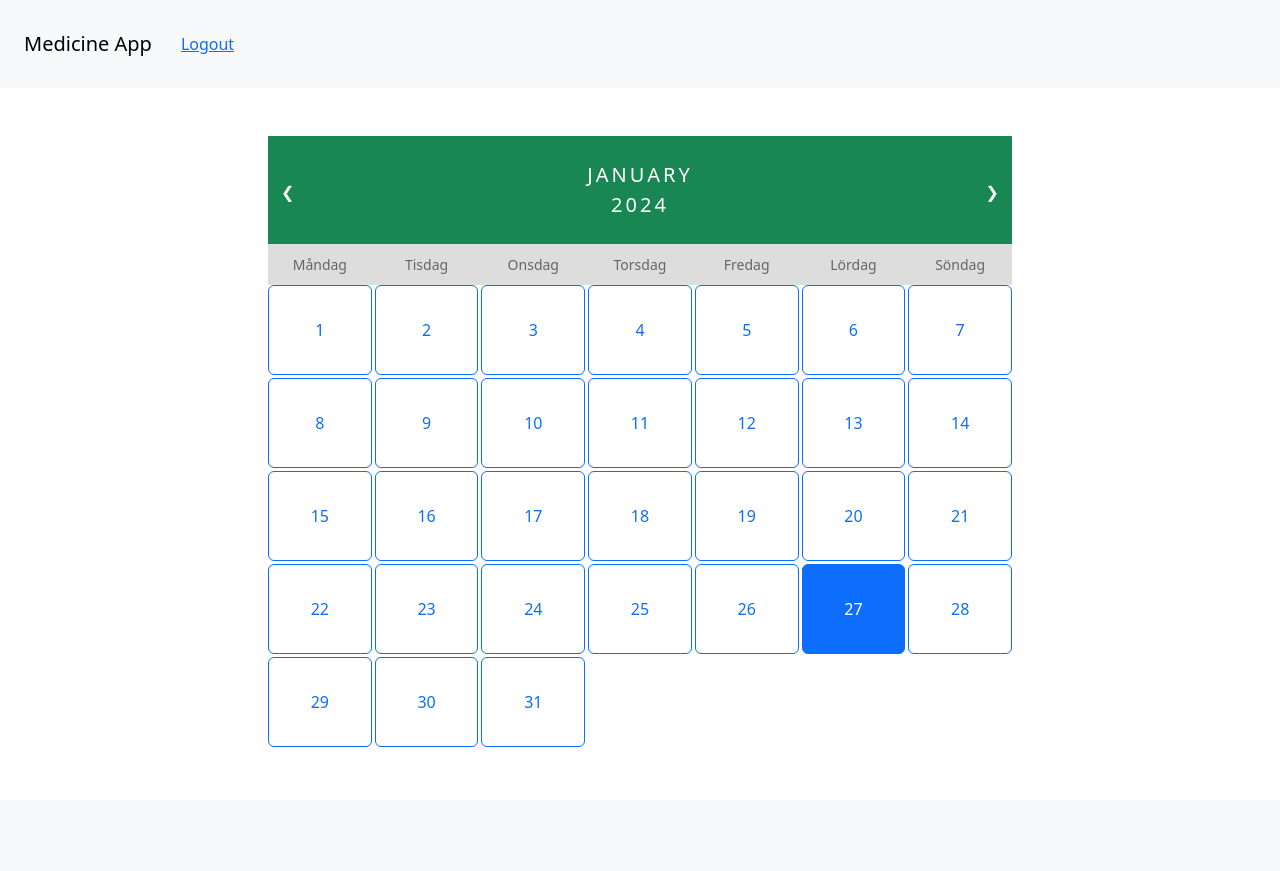
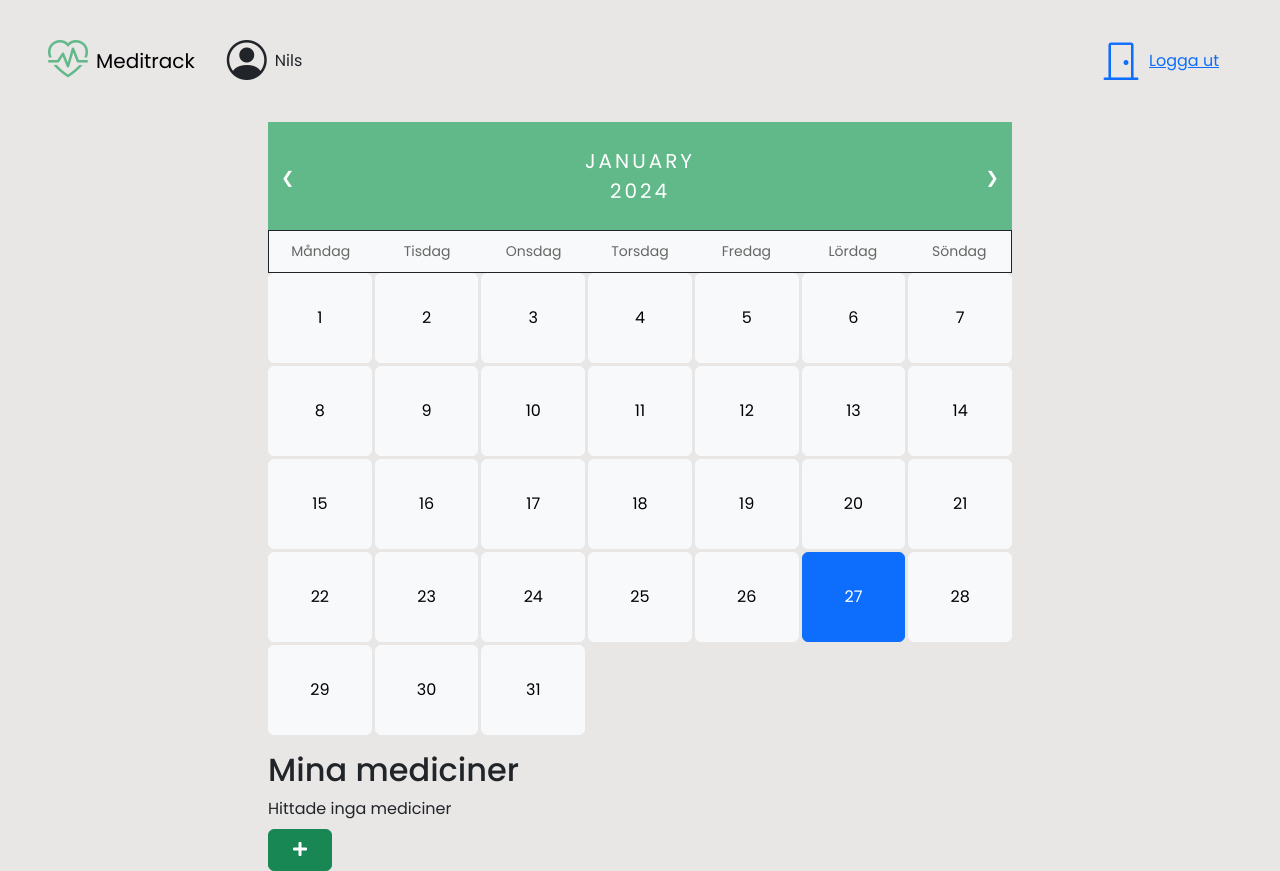
Before and after one commit to JohanRodhe/meditrack, a Django app: page / in a window 1280 px wide. Before the commit the page ends 747 px from the top, so only its background shows below. Run offline with Django 5.2, Linux system fonts and the light colour scheme; the visitor is signed in with stand-in values (Sample User, id 1); data that the repository does not hold is empty; parts of the project's set-up code (start-up, migrations or seed data) failed here and were passed over; some libraries are stand-ins or nearby versions.

Commit message:
html and css styling

```diff
--- a/static/calendar/style.css
+++ b/static/css/style.css
@@ -1,20 +1,57 @@
+@import url("https://cdn.jsdelivr.net/npm/bootstrap-icons@1.11.3/font/bootstrap-icons.min.css");
+@import url('https://fonts.googleapis.com/css2?family=Poppins:wght@300;400;500;600;700;800;900&display=swap');
 
 ul {list-style-type: none;}
 
 body {
-  font-family: Verdana, sans-serif;
+  font-family: 'Poppins', sans-serif !important;
+  background-color: #e9e6e6 !important;
+}
+
+.logo {
+  color: rgb(97, 185, 137);
+}
+
+/* .navbar {
+  background-color: rgb(45, 48, 46);
+} */
+
+/* .navbar .btn-link, span, i {
+  color: white;
+} */
+.my-form {
+  background-color: white;
+}
+
+.htmx-indicator{
+    display:none;
+    color: white;
+}
+.htmx-request .htmx-indicator{
+    display:inline;
+}
+.htmx-request.htmx-indicator{
+    display:inline;
 }
 
 .custom-bold {
   font-weight: bold !important;
 }
 
-.form-floating > label {
+/* .form-floating > label {
   top: -20px !important;
 }
 
 .form-floating > input {
   padding: 20px !important;
+} */
+
+.calendar-banner {
+  background-color: rgb(97, 185, 137);
+}
+
+#calendar {
+
 }
 
 /* Month header */
--- a/templates/base.html
+++ b/templates/base.html
@@ -5,14 +5,16 @@
     <title>Medicine App</title>
     <script src="https://unpkg.com/htmx.org@1.9.10"></script>
     <link rel="stylesheet" href="https://use.fontawesome.com/releases/v5.15.4/css/all.css">
-    <link rel="stylesheet" href="{% static 'calendar/style.css' %}">
+    <link rel="stylesheet" href="{% static 'css/style.css' %}">
     <link href="https://cdn.jsdelivr.net/npm/bootstrap@5.3.2/dist/css/bootstrap.min.css" rel="stylesheet" integrity="sha384-T3c6CoIi6uLrA9TneNEoa7RxnatzjcDSCmG1MXxSR1GAsXEV/Dwwykc2MPK8M2HN" crossorigin="anonymous">
 </head>
 <body>
-    {% include 'partials/navbar.html' %}
-    <div class="container mt-5">
-        {% block content %}
-        {% endblock content %}
+    <div id="main">
+        {% include 'partials/navbar.html' %}
+        <div class="container">
+            {% block content %}
+            {% endblock content %}
+        </div>
     </div>
 
     <script>
--- a/templates/home.html
+++ b/templates/home.html
@@ -1,14 +1,14 @@
 {% extends 'base.html' %}
 {% block content %}
 <div id="main" class="col-8 offset-2">
-    <div id="calendar" class="slide-it">
+    <div id="container" class="slide-it">
         {% include "partials/calendar.html" %}
+        <h2 class="mt-3"> Mina mediciner </h2>
+        <div id="medicine-form-container"></div>
+        {% include "partials/medicine_list.html" %}
+        <button class="btn btn-success mt-2 p-2 px-4" hx-get="{% url 'show_create_form' %}" hx-target="#medicine-form-container">
+            <i class="fa fa-plus"></i>
+        </button>
     </div>
-    <!-- <div class="mb-0" id="medicine-form"></div>
-    <h1> Mina mediciner </h1>
-    {% include "partials/medicine_list.html" %}
-    <button class="btn btn-success mt-4" hx-get="{% url 'show_create_form' %}" hx-target="#medicine-form" hx-swap="innerHTML">
-        Lägg till ny medicin <i class="fa fa-plus"></i>
-    </button> -->
 </div>
 {% endblock content %}
--- a/templates/partials/calendar.html
+++ b/templates/partials/calendar.html
@@ -1,27 +1,25 @@
 {% load templatetags %}
 {% load tz %}
 {% block content %}
-<div class="month pt-4 pb-4 bg-success">
+<div class="month pt-4 pb-4 calendar-banner">
   <ul class="d-flex align-items-center justify-content-between">
     <button class="prev btn text-white"
       hx-get="{% url 'view_prev_month' %}"
-      hx-target="#calendar"
-      hx-swap="transition:true"
+      hx-target="#container"
     >
       &#10094;
     </button>
     <li class="">{{ date|date:"F" }}<br><span style="-size:18px">{{ date.year }}</span></li>
     <button class="next btn text-white"
       hx-get="{% url 'view_next_month' %}"
-      hx-target="#calendar"
-      hx-swap="transition:true"
+      hx-target="#container"
     >
         &#10095;
     </button>
   </ul>
 </div>
 
-<ul class="weekdays">
+<ul class="weekdays bg-light border border-dark border-bottom">
   <li>Måndag</li>
   <li>Tisdag</li>
   <li>Onsdag</li>
@@ -38,12 +36,13 @@
     {% for i in month|get_days_in_month %}
   <li>
     {% if i|stringformat:"s" == current_day and current_month == date.month|stringformat:"s" %}
-    <button class="btn btn-primary" hx-get="{% url 'show_create_event_form' %}" hx-target="closest div" hx-swap="outerHTML transition:true">
+    <button class="btn btn-primary" hx-get="{% url 'show_create_event_form' i %}" hx-target="closest div" hx-swap="transition:true">
         {{ i }}
     </button>
     {% else %}
-    <button class="btn btn-outline-primary" hx-get="{% url 'show_create_event_form' %}" hx-target="closest div" hx-swap="outerHTML transition:true">
-        {{ i }}
+    <button class="btn btn-light position-relative" hx-get="{% url 'show_create_event_form' i %}" hx-target="closest div" hx-swap="transition:true">
+      <!-- <span class="badge bg-primary position-absolute top-0 start-0 border border-light">&nbsp;</span> -->
+      {{ i }}
     </button>
     {% endif %}
   </li>
--- a/templates/partials/medicine_list.html
+++ b/templates/partials/medicine_list.html
@@ -20,7 +20,8 @@
                     <i class="fa fa-trash"></i>
                 </span>
         {% empty %}
-            <li class="align-items-center justify-content-between d-flex list-group-item">
-            Hittade inga mediciner </li>
+            Hittade inga mediciner
+            <!-- <li class="align-items-center justify-content-between d-flex list-group-item">
+            Hittade inga mediciner </li> -->
         {% endfor %}
     </ul>
--- a/templates/partials/navbar.html
+++ b/templates/partials/navbar.html
@@ -1,26 +1,26 @@
 {% if user.is_authenticated %}
-<nav class="navbar navbar-expand navbar-light bg-light p-4">
-    <a class="navbar-brand" href="{% url 'home' %}">Medicine App</a>
-    <form method="post" action="{% url 'logout' %}">
+<nav class="navbar navbar-expand navbar-light p-4 px-5">
+  <a class="navbar-brand d-flex align-items-center" href="{% url 'home' %}">
+    <i class="bi bi-heart-pulse logo" style="font-size: 40px"></i>
+    <span class="ms-2">Meditrack</span>
+  </a>
+  <a class="nav-link mx-3 d-flex align-items-center" href="{% url 'login' %}">
+    <i class="bi bi-person-circle" style="font-size: 40px"></i>
+    <span class="ms-2">Nils</span>
+  </a>
+  <form method="post" action="{% url 'logout' %}" class="ms-auto">
     {% csrf_token %}
-        <button class="btn btn-link" type="submit">Logout</button>
-    <!-- <a class="nav-link" href="{% url 'logout' %}">Logout</a> -->
+    <button class="btn btn-link d-flex align-items-center" type="submit">
+      <i class="bi bi-door-closed" style="font-size: 40px"></i>
+      <span class="ms-2">Logga ut</span>
+    </button>
   </form>
-    <!-- <ul class="navbar-nav">
-        <li class="nav-item">
-            <a class="nav-link" href="{% url 'login' %}">Login</a>
-        </li>
-        <li class="nav-item">
-            <a class="nav-link" href="{% url 'register' %}">Register</a>
-        </li>
-    </ul> -->
-
 </nav>
 {% else %}
 <div class="m-5 d-flex justify-content-center">
   <h1 class="mb-5">
     <span>
-<i class="fa fa-notes-medical"></i>
+      <i class="bi bi-heart-pulse logo" style="font-size: 80px"></i>
     </span>
   </h1>
 </div>
```
Also changed, not shown: templates/accounts/login.html (+38 -10 lines), templates/accounts/logout.html (+6 -2 lines), templates/accounts/register.html (+18 -13 lines), templates/partials/create_event_form.html (+24 -26 lines), templates/partials/create_medicine_form.html (+4 -14 lines), static/270-ring.svg (added), static/785.svg (added), static/loader.gif (added). Lines whose indentation alone changed are shown as unchanged.
